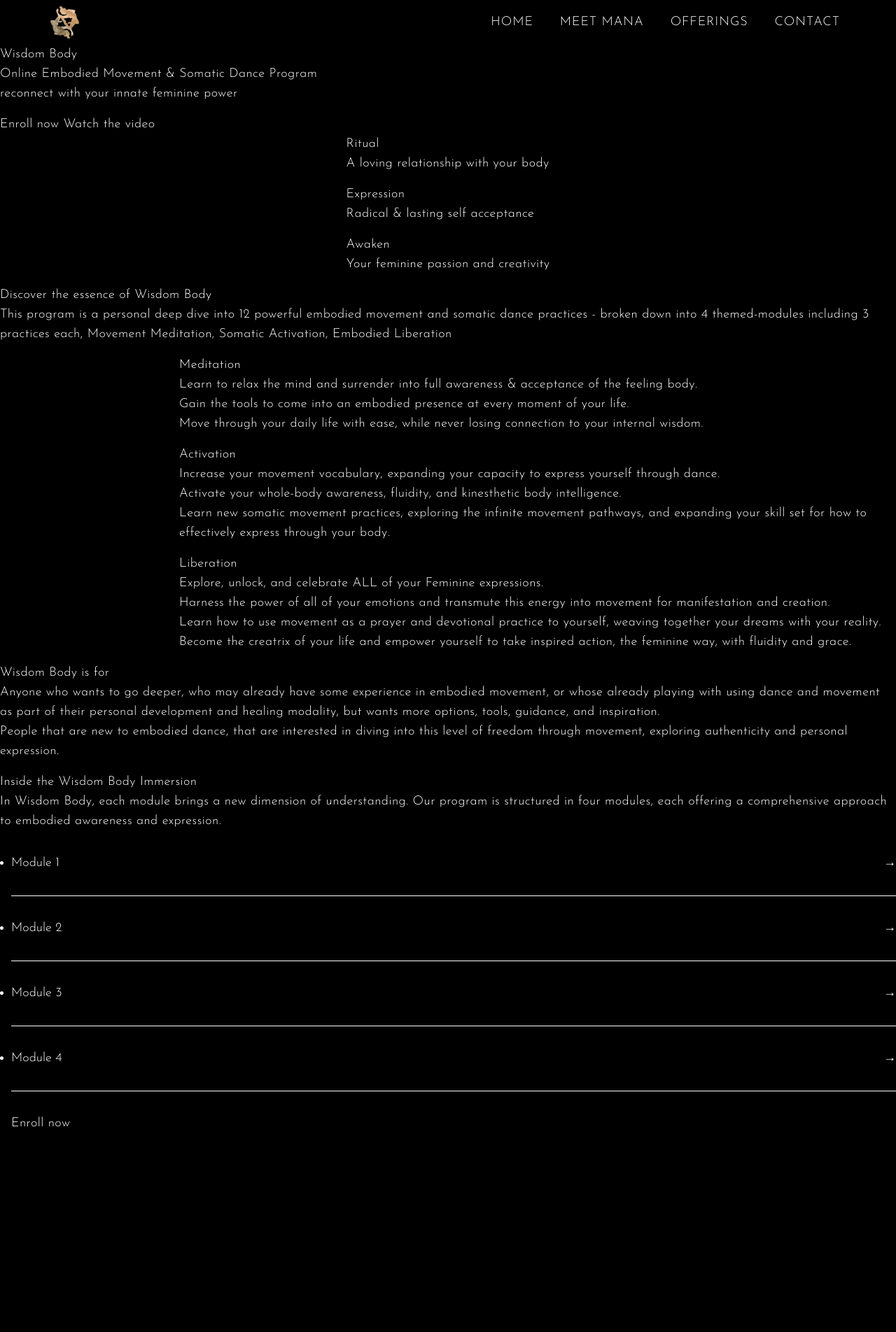
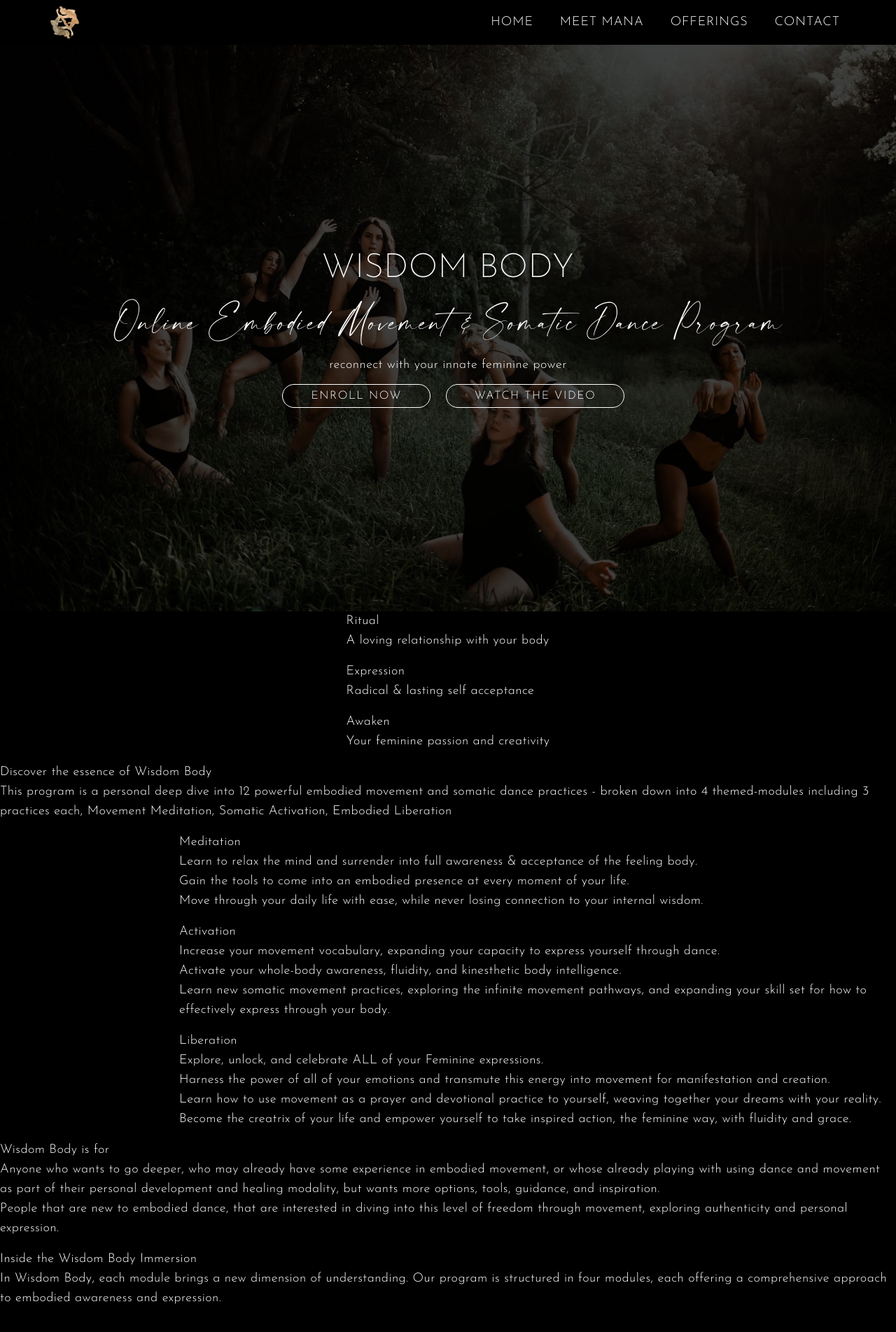
Before and after one commit to brittwoodard/manamei, a Jekyll site: the page built from _courses/wisdom-body.md, in a window 1280 px wide. Shown: the top 1904 px of the page at 70% size. Built offline with Jekyll 4.4.1, drawn with Linux system fonts in a browser that asks for light colours; nearby versions of some CDN libraries; comment, search, counter and statistics services are not loaded.

Commit message:
course heading

```diff
--- a/_courses/wisdom-body.md
+++ b/_courses/wisdom-body.md
@@ -15,6 +15,7 @@ heading:
     show: true
     text: Watch the video
     url:
+  background_image: /uploads/images/manamei-14.jpg
 banner:
  - image_path:
    title: Ritual
--- a/_includes/hero-banner-course.html
+++ b/_includes/hero-banner-course.html
@@ -1,9 +1,11 @@
-<section class="bg-image-style">
-    <h2>{{page.heading.title}}</h2>
-    <h3>{{page.heading.subtitle}}</h3>
-    <p>{{page.heading.description}}</p>
-    <a href="{{page.heading.button-enroll.url}}">{{page.heading.button-enroll.text}}</a>
-    {% if page.heading.button-video.show == true %}
-    <a href="{{page.heading.button-video.url}}">{{page.heading.button-video.text}}</a>
-    {% endif %}
+<section class="p-10p bg-image-style bg-overlay min-h-[90vh] flex align-middle items-center text-center justify-center" style="background-image: url('{{page.heading.background_image}}')">
+    <div>
+        <h2 class="heading-lg-sans">{{page.heading.title}}</h2>
+        <h3 class="text-lg-serif">{{page.heading.subtitle}}</h3>
+        <p class="lowercase">{{page.heading.description}}</p>
+        <a href="{{page.heading.button-enroll.url}}" class="button m-4">{{page.heading.button-enroll.text}}</a>
+        {% if page.heading.button-video.show == true %}
+        <a href="{{page.heading.button-video.url}}" class="button">{{page.heading.button-video.text}}</a>
+        {% endif %}
+    </div>
 </section>
--- a/assets/css/output-style.css
+++ b/assets/css/output-style.css
@@ -693,6 +693,9 @@ ul {
 .col-span-5 {
   grid-column: span 5 / span 5;
 }
+.m-4 {
+  margin: 1rem;
+}
 .mx-auto {
   margin-left: auto;
   margin-right: auto;
@@ -788,12 +791,6 @@ ul {
 }
 .grid-cols-9 {
   grid-template-columns: repeat(9, minmax(0, 1fr));
-}
-.flex-row {
-  flex-direction: row;
-}
-.flex-row-reverse {
-  flex-direction: row-reverse;
 }
 .items-center {
   align-items: center;
```
